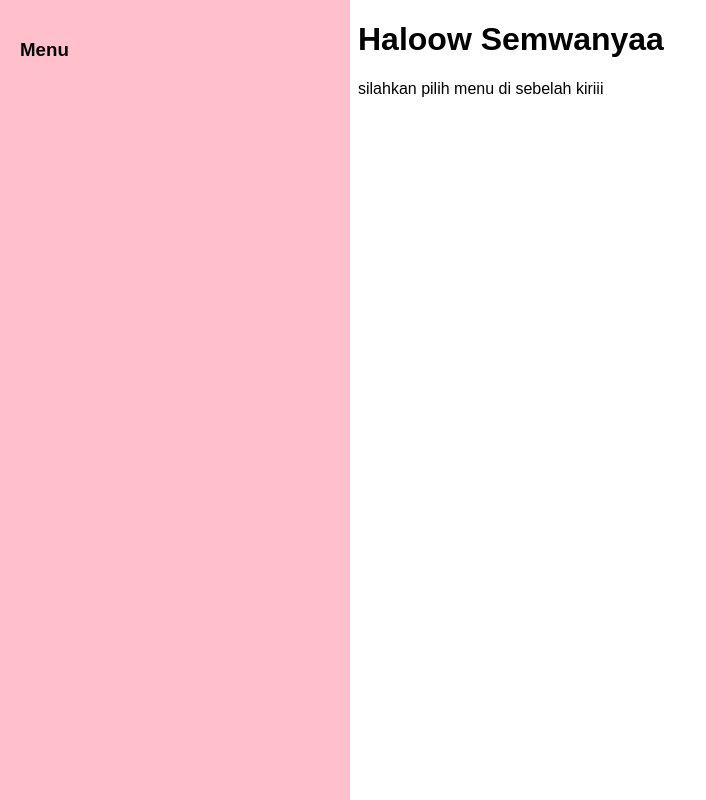
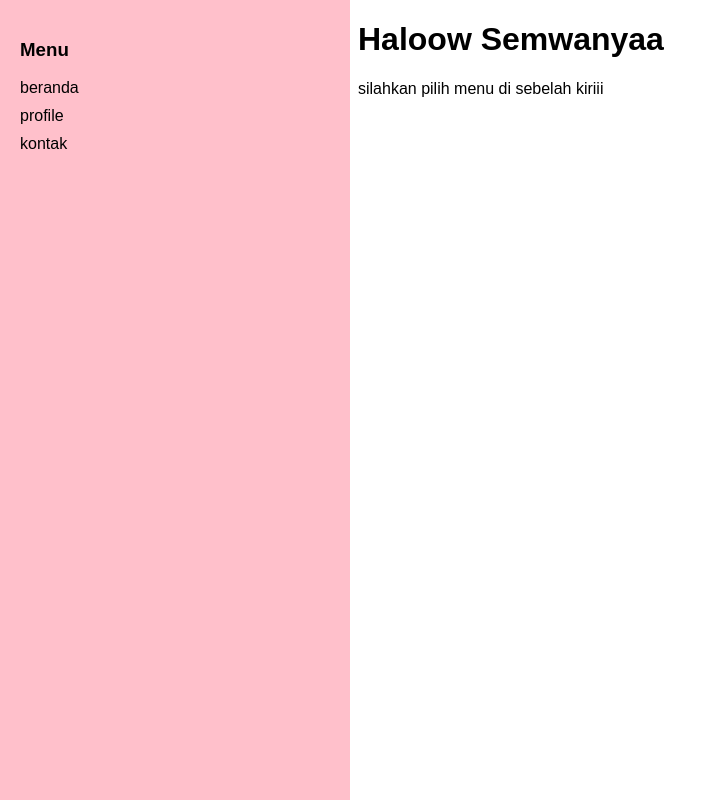
Before and after one commit to Tanisasalsabila/1124160198-html-day-8, a plain HTML site: page html-5/index.html in a window 1280 px wide. Shown: the whole page, without its empty margins (0-706 px from the left). Drawn offline with Linux system fonts and the light colour scheme.

Commit message:
menambahkan profile

```diff
--- a/html-5/index.html
+++ b/html-5/index.html
@@ -25,10 +25,10 @@
             display: block;
             margin: 10px 0;
             text-decoration: none;
-            color: pink;
+            color: black;
         }
         a:hover{
-            color: pink;
+            color: blue;
         }
     </style>
 </head>
```
Also changed, not shown: frame/image/profile.jpg (renamed from image/profile.jpg), html-5/image/profile.jpg (added), html-5/profile.html (renamed from frame/profil.html).
